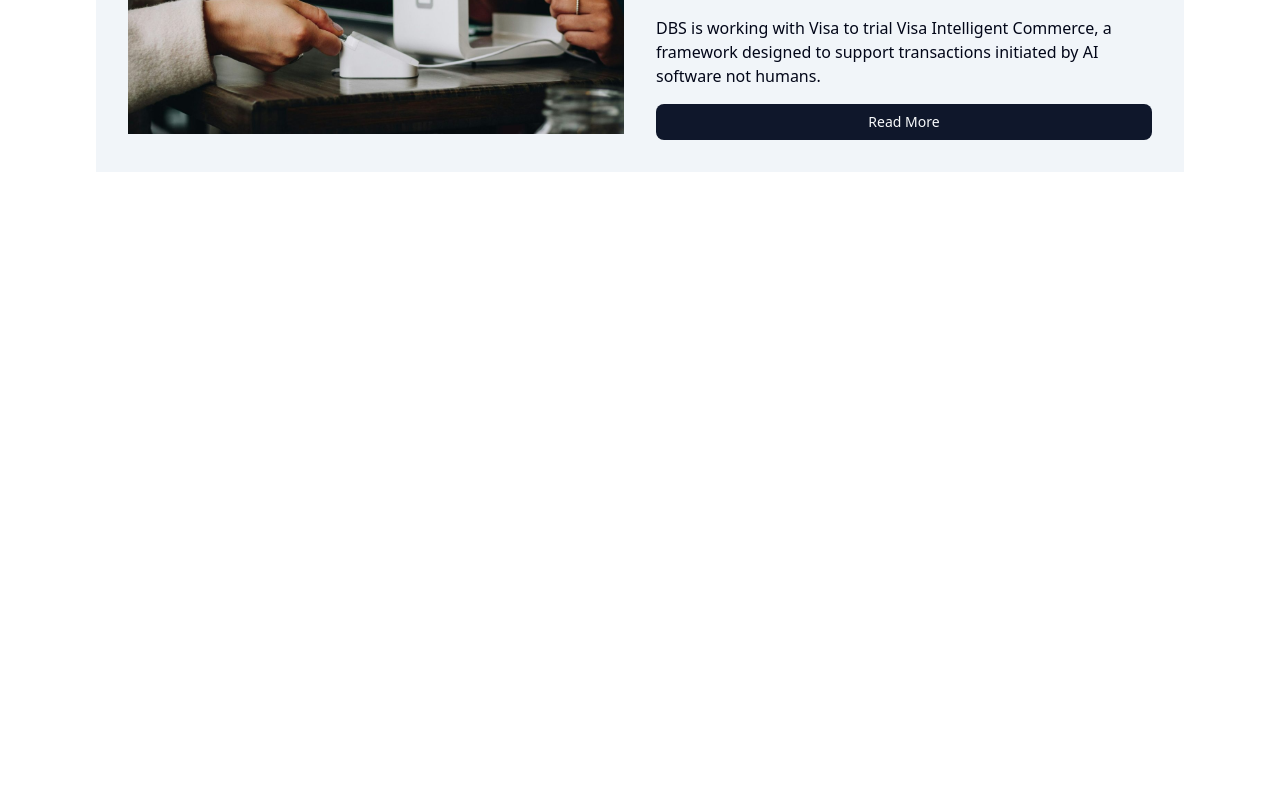
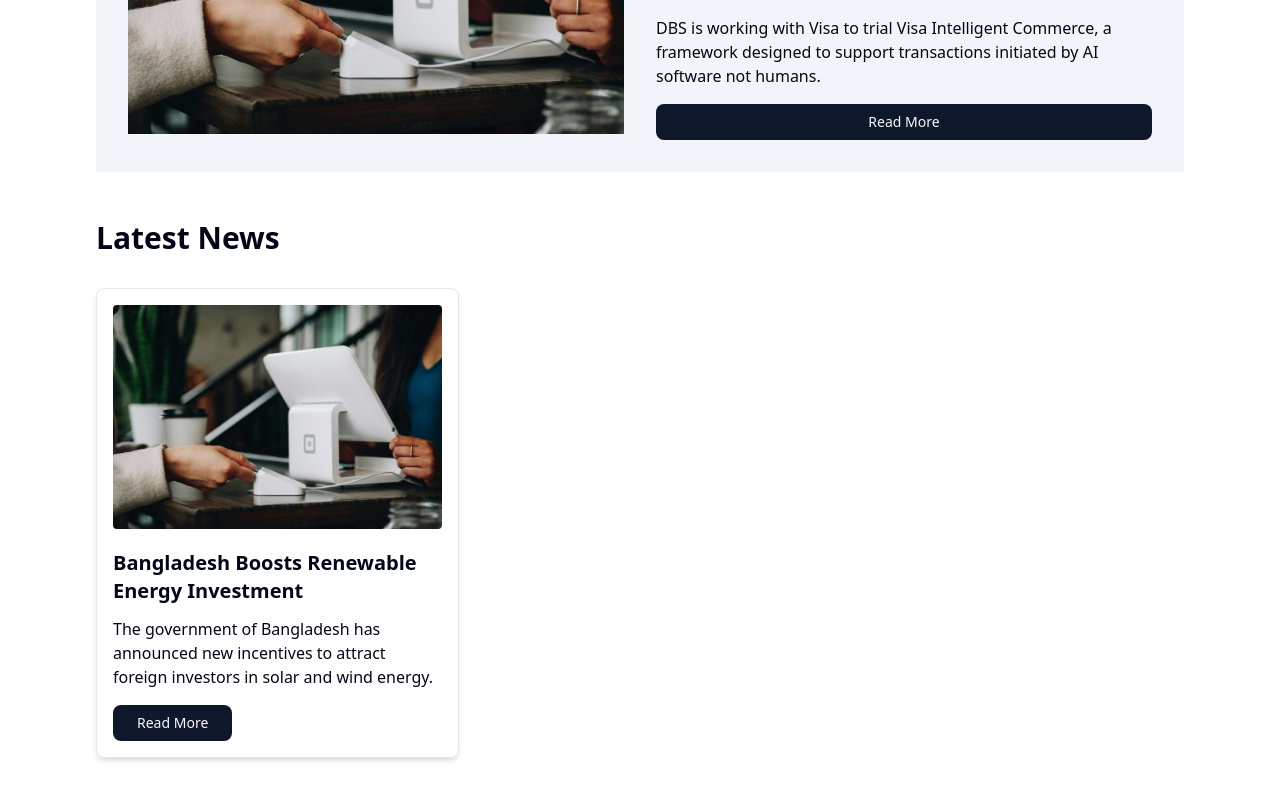
Before and after one commit to anis191/news-portal-nextjs-typescript, a Next.js app: page /news in a window 1280 px wide. Shown: the part 396-1196 px from the top of the page. Before the commit the page ends 872 px from the top, so only its background shows below. Built offline with nearby package versions, Linux system fonts and the light colour scheme.

Commit message:
feat(design): Design news card component

```diff
--- a/app/news/page.tsx
+++ b/app/news/page.tsx
@@ -1,11 +1,20 @@
 // import React from 'react'
 // import Link from "next/link"
+import NewsCard from "@/components/news/NewsCard"
 import Banner from "../../components/shared/Banner"
 
 const NewsPage = () => {
   return (
     <div className="py-12">
         <Banner />
+
+        {/* latest news */}
+        <div className="my-12">
+          <h2 className="text-2xl lg:text-3xl font-bold mb-8">Latest News</h2>
+          <div className="grid grid-cols-1 sm:grid-cols-2 lg:grid-cols-3">
+            <NewsCard />
+          </div>
+        </div>
     </div>
   )
 }
--- /dev/null
+++ b/components/news/NewsCard.tsx
@@ -0,0 +1,26 @@
+// import React from 'react'
+import Image from "next/image"
+import Link from "next/link"
+import image from "@/public/assests/banner-img.jpg"
+import { Button } from "../ui/button"
+
+const NewsCard = () => {
+  return (
+    <div className="border p-4 rounded-md shadow-md">
+        <Link href={"/"}>
+            <Image src={image} alt="news-image" className="mb-5 md:h-56 rounded hover:scale-105 cursor-pointer transition-all duration-200"/>
+        </Link>
+        <div>
+          <h2 className="text-xl font-semibold my-3">
+            Bangladesh Boosts Renewable Energy Investment
+          </h2>
+          <p className="mb-4">
+            The government of Bangladesh has announced new incentives to attract foreign investors in solar and wind energy.
+          </p>
+          <Link href={"/"}><Button variant="default">Read More</Button></Link>
+        </div>
+    </div>
+  )
+}
+
+export default NewsCard
```
